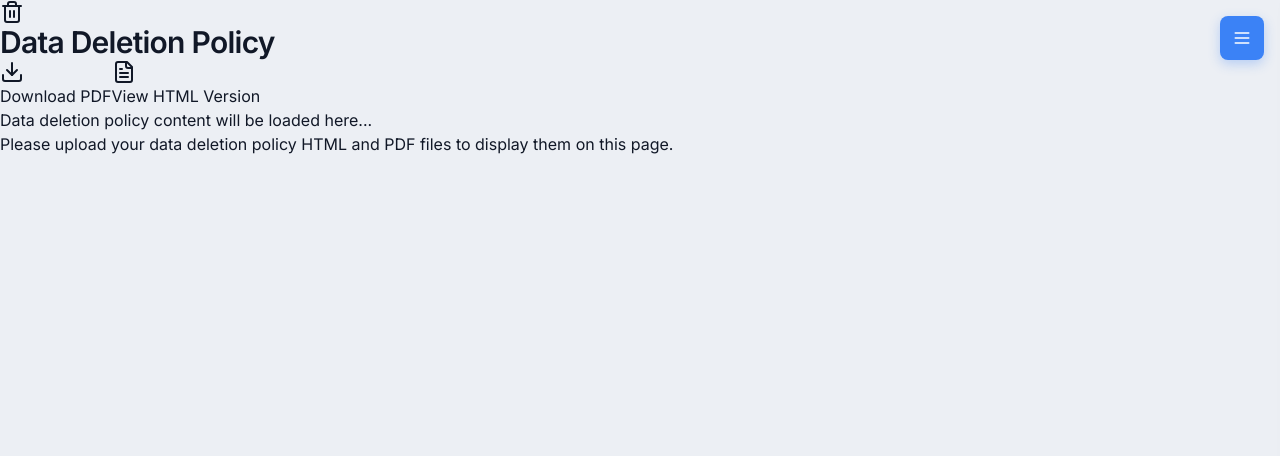
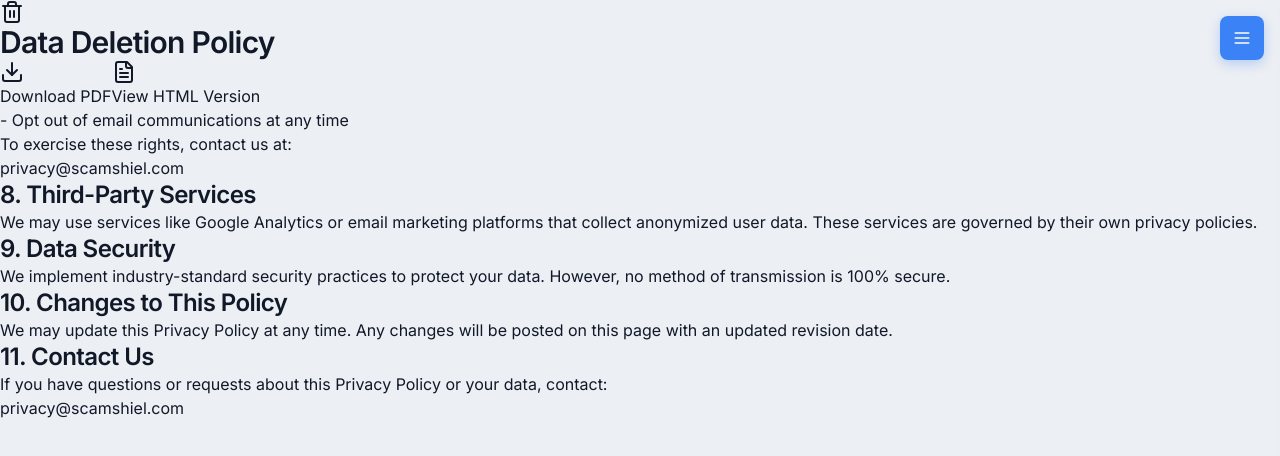
Before and after one commit to Elimiz21/scam-spotter-mobile-app, a React (Vite) app: page /data-deletion-policy in a window 1280 px wide. Shown: the top 456 px of the page. Built offline with nearby package versions, Linux system fonts and the light colour scheme.

Commit message:
Update Data Deletion Policy page
The AI has updated the `DataDeletionPolicy.tsx` page with the complete content provided by the user. The page's design has been aligned with the rest of the site's existing design.

```diff
--- a/src/pages/DataDeletionPolicy.tsx
+++ b/src/pages/DataDeletionPolicy.tsx
@@ -25,10 +25,36 @@ const DataDeletionPolicy = () => {
             </Button>
           </div>
 
-          <div className="prose prose-lg max-w-none">
-            <div className="text-muted-foreground">
-              <p>Data deletion policy content will be loaded here...</p>
-              <p>Please upload your data deletion policy HTML and PDF files to display them on this page.</p>
+          <div className="prose prose-lg max-w-none text-foreground">
+            <div className="space-y-6">
+              <section>
+                <p className="text-muted-foreground mb-4">
+                  - Opt out of email communications at any time
+                </p>
+                <p>To exercise these rights, contact us at:</p>
+                <p className="font-semibold text-primary">privacy@scamshiel.com</p>
+              </section>
+
+              <section>
+                <h2 className="text-xl font-semibold text-foreground mb-3">8. Third-Party Services</h2>
+                <p>We may use services like Google Analytics or email marketing platforms that collect anonymized user data. These services are governed by their own privacy policies.</p>
+              </section>
+
+              <section>
+                <h2 className="text-xl font-semibold text-foreground mb-3">9. Data Security</h2>
+                <p>We implement industry-standard security practices to protect your data. However, no method of transmission is 100% secure.</p>
+              </section>
+
+              <section>
+                <h2 className="text-xl font-semibold text-foreground mb-3">10. Changes to This Policy</h2>
+                <p>We may update this Privacy Policy at any time. Any changes will be posted on this page with an updated revision date.</p>
+              </section>
+
+              <section>
+                <h2 className="text-xl font-semibold text-foreground mb-3">11. Contact Us</h2>
+                <p>If you have questions or requests about this Privacy Policy or your data, contact:</p>
+                <p className="font-semibold text-primary">privacy@scamshiel.com</p>
+              </section>
             </div>
           </div>
         </div>
```
